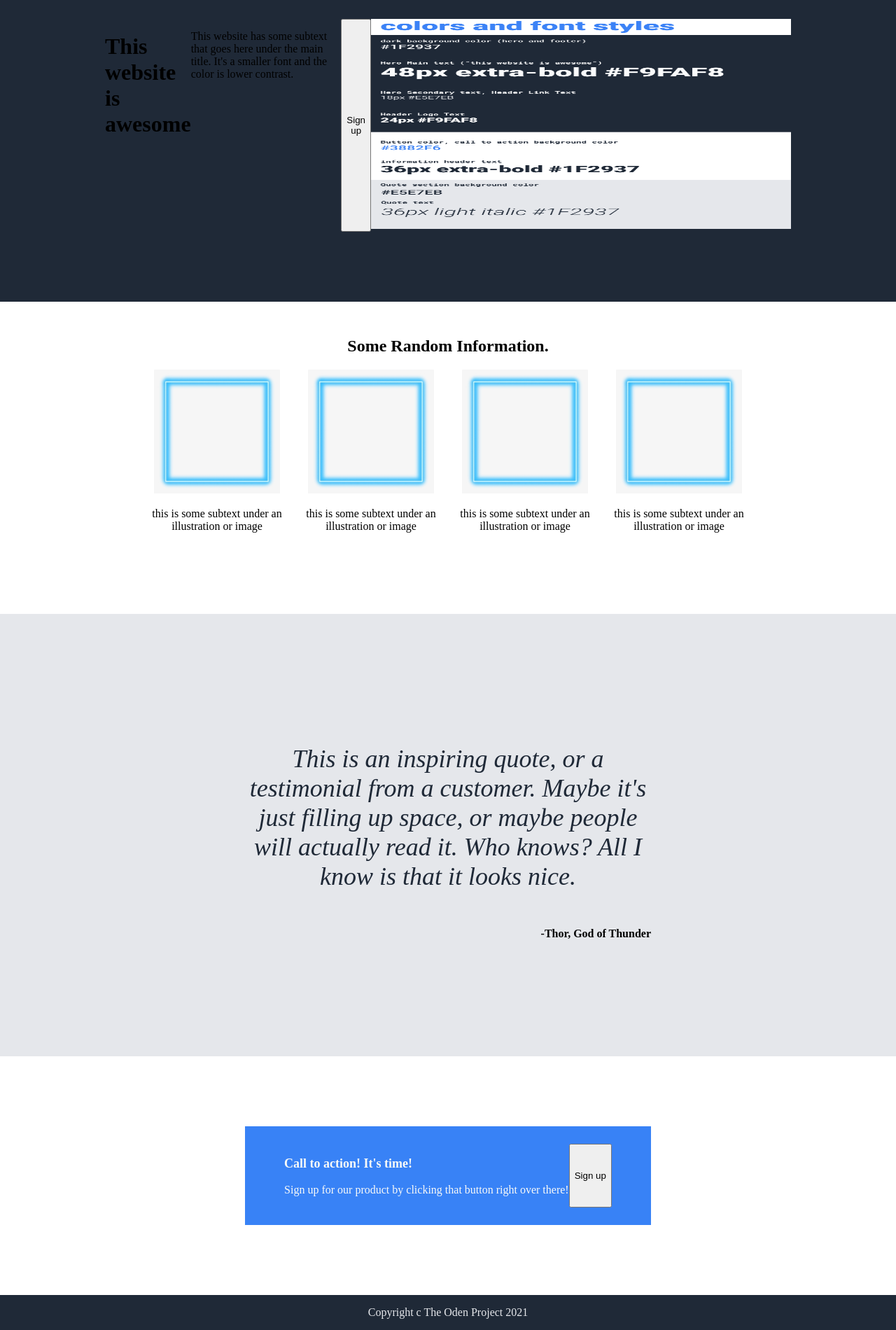
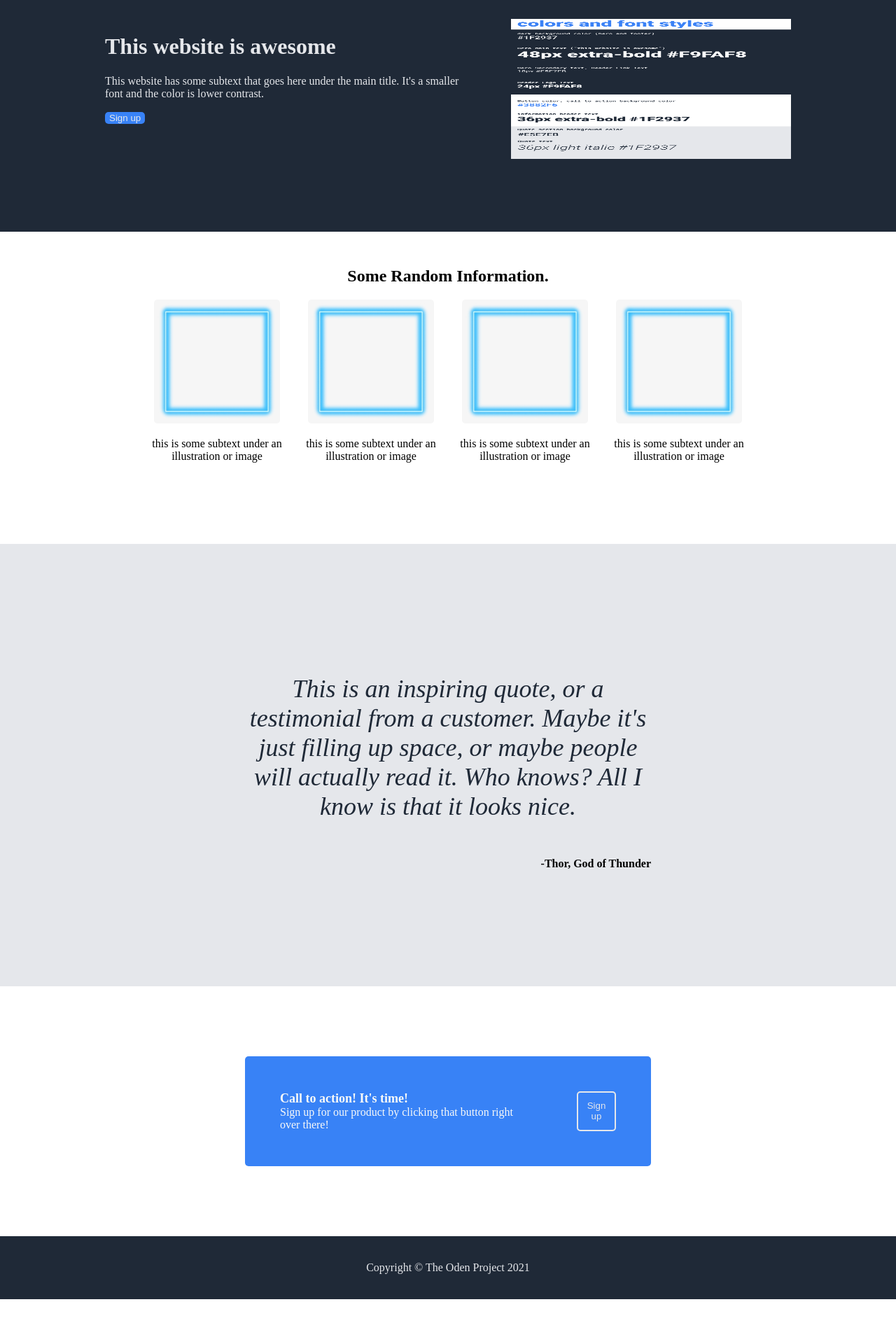
Before and after one commit to AsterxP/Landing-Page, a plain HTML site: page index.html in a window 1280 px wide. Shown: the part 148-2048 px from the top of the page at 70% size. After the commit the page ends 2004 px from the top, so only its background shows below. Drawn offline with Linux system fonts and the light colour scheme.

Commit message:
Fixed up CSS & HTML

```diff
--- a/css/style.css
+++ b/css/style.css
@@ -2,6 +2,7 @@ body {
   display: flex;
   flex-direction: column;
   margin: 0;
+  padding: 0;
 }
 
 .header {
@@ -41,14 +42,23 @@ a {
 
 .awesome {
   display: flex;
-  justify-content: end;
+  justify-content: center;
   background-color: #1f2937;
   padding: 100px 150px;
+  color: #E5E7EB;
+  gap: 48px;
+}
+
+.awesome-left button{
+  background-color: #3882f6;
+  border-radius: 5px;
+  border-style: none;
+  color: #E5E7EB;
 }
 
 .awesome-right img {
-  height: 300px;
-  width: 600px;
+  height: 200px;
+  width: 400px;
 }
 
 .random {
@@ -70,6 +80,7 @@ a {
 .box img {
   height: auto;
   width: 180px;
+  border-radius: 5px;
 }
 
 .quote {
@@ -95,16 +106,29 @@ a {
 
 .action {
   display: flex;
-  justify-content: center;
   align-items: center;
   margin: 100px 350px;
-  padding: 25px 0;
+  padding: 50px 50px;
   background-color: #3882f6;
   color: #f9faf8;
+  border-radius: 5px;
 }
 
 .action-inner {
   display: flex;
+  gap: 64px;
+}
+
+.action-inner p {
+  margin: 0;
+}
+
+.action-inner button {
+  background-color: #3882f6;
+  border-radius: 5px;
+  border-style: solid;
+  border-color: #E5E7EB;
+  color: #E5E7EB;
 }
 
 .action-header {
@@ -118,4 +142,5 @@ a {
   align-items: center;
   background-color: #1f2937;
   color: #E5E7EB;
+  padding: 20px 0;
 }
--- a/index.html
+++ b/index.html
@@ -17,10 +17,11 @@
         </ul>
     </div>
     <div class="awesome">
-        <div class="awesome-left"></div>
+        <div class="awesome-left">
             <h1>This website is awesome</h1>
             <p>This website has some subtext that goes here under the main title. It's a smaller font and the color is lower contrast.</p>
             <button>Sign up</button>
+        </div>
         <div class="awesome-right">
             <img src="./images/colors_and_stuff.png" alt="alternative">
         </div>
@@ -60,7 +61,7 @@
         </div>
     </div>
     <div class="footer">
-        <p>Copyright c The Oden Project 2021</p>
+        <p>Copyright &copy; The Oden Project 2021</p>
     </div>
 
 </body>
```
